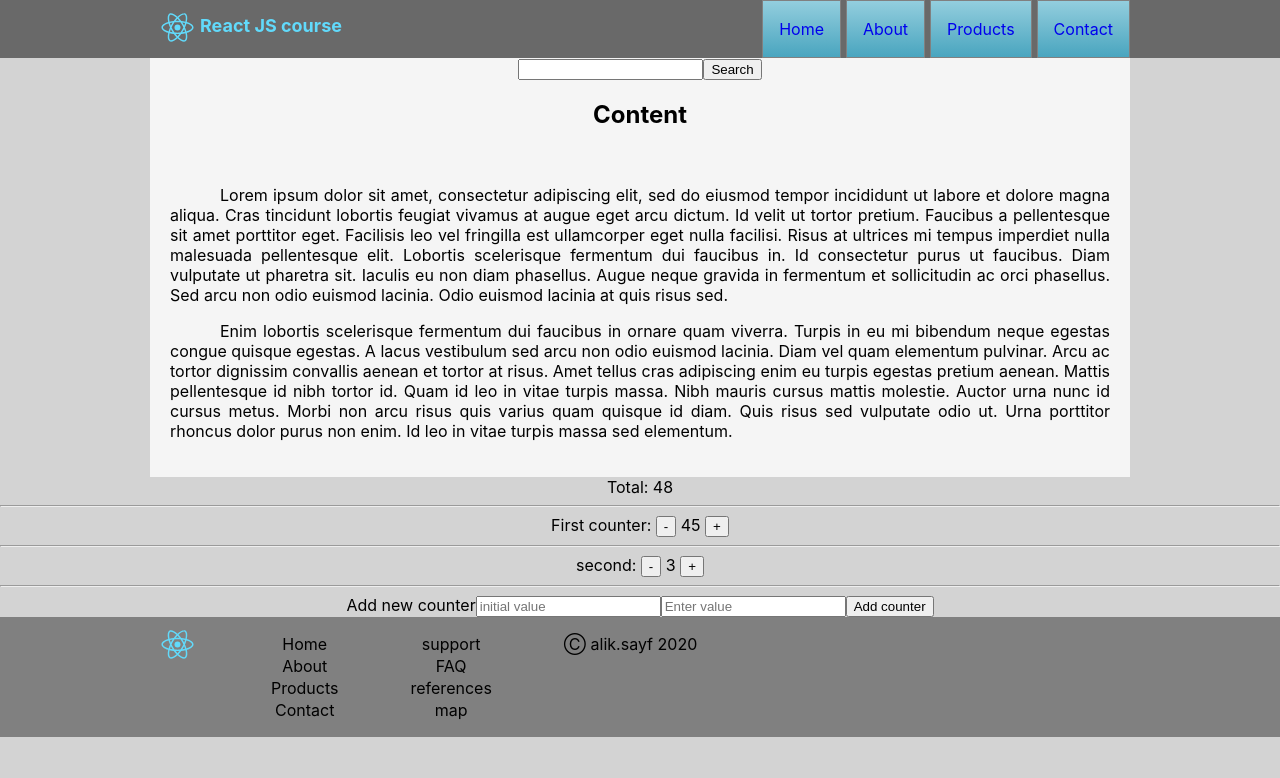
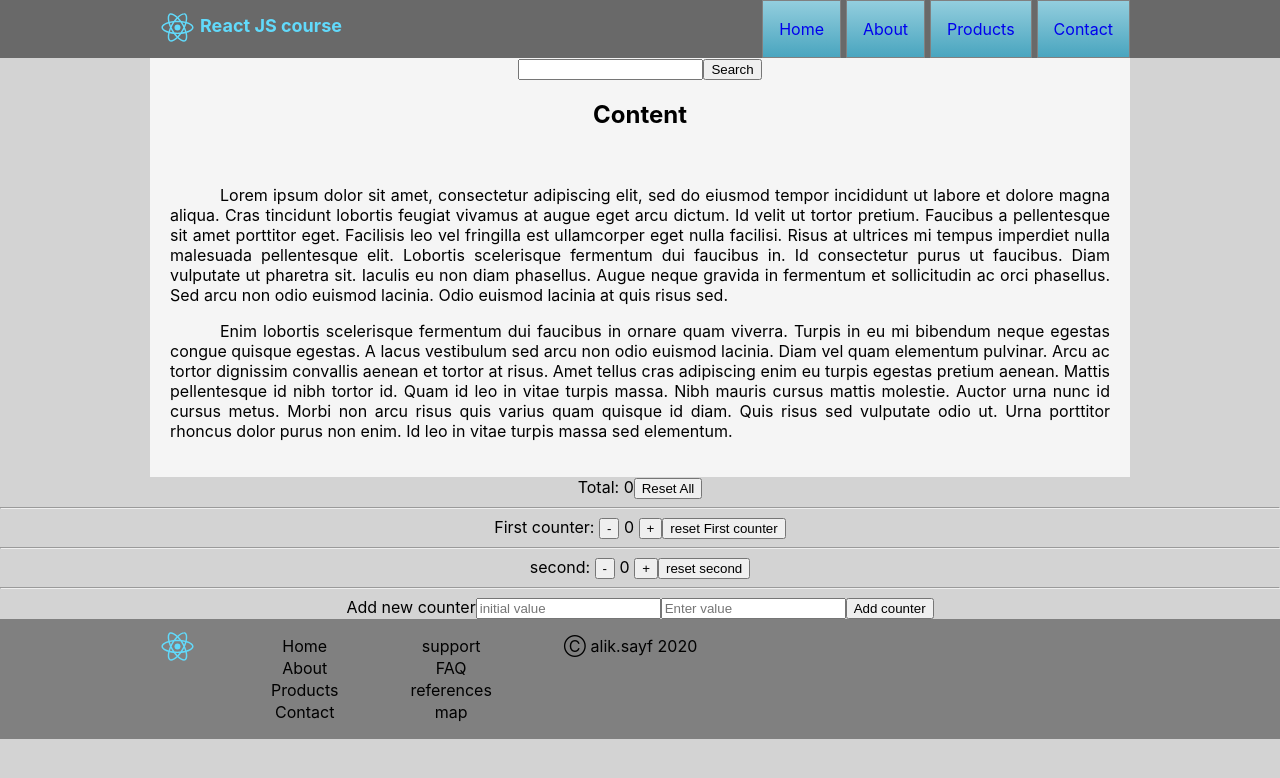
Before and after one commit to aliksayf/React-Project, a React (Create React App) app: page / in a window 1280 px wide. Shown: the top 778 px of the page. Built offline with nearby package versions, Linux system fonts and the light colour scheme.

Commit message:
'feature-resets'

```diff
--- a/src/App.js
+++ b/src/App.js
@@ -53,28 +53,48 @@ const copyRight = [{
 function App() {
 
     const counters = [
-        {name:'First counter', number: 45, id: 1},
-        {name: 'second', number: 3, id: 2}
+        {name:'First counter', number: 0, id: 1},
+        {name: 'second', number: 0, id: 2}
     ]
     let [counterList, setCounterList] = useState(counters)
 
     let [total, setTotal] = useState(counters[0].number + counters[1].number);
 
-    function buttonClick(val) {
+    function buttonClick(val, id, num) {
         if (val === '+') {
             setTotal(total + 1);
+            setCounterList(counterList[id - 1].number = num);
         }
         if (val === '-') {
             setTotal(total - 1);
         }
-        console.log(val)
+        //console.log(val)
     }
 
     function addNewCounter(nameArg, value) {
         let newC = [...counterList, {name: nameArg.name, number: value.number, id: counterList.length + 1}]
         setCounterList(counterList = newC);
         setTotal(counterList.map(el => el.number).reduce((a, b) => a + b));
+        //console.log(counterList);
+    }
+
+    function update(name, value, id) {
+        const idx = counterList.findIndex(el => el.id === id);
+        //const oldValue = counterList[idx];
+        const newValue = {name: name, number: value, id: id};
+        const newList = [ ...counterList.slice(0, idx),
+                            newValue,
+                            ...counterList.slice(idx + 1)]  ;
+        setCounterList(counterList = newList);
+        setTotal(counterList.map(el => el.number).reduce((a, b) => a + b));
+        //setCounterList(counterList[id - 1].number = value);
         console.log(counterList);
+    }
+
+    function totalReset () {
+        setCounterList(counters);
+        setTotal(counters[0].number + counters[1].number);
+        //console.log(counterList, total)
     }
 
     return (
@@ -82,8 +102,11 @@ function App() {
             <Header menuItem={item}/>
             <Content/>
             Total: {total}
+            <button onClick={totalReset}>Reset All</button>
             <hr/>
-            {counterList.map(el => <Counter key={el.id} num={el.number} name={el.name} bc={buttonClick}/>)}
+            {counterList.map(el => <Counter key={el.id} num={el.number} name={el.name} id={el.id}
+                                            bc={buttonClick}
+                                            update={update}/>)}
 
             <AddNew adnc={addNewCounter}/>
             <Footer menuItem={item} menuFooter={itemFooter} menuCopy={copyRight}/>
--- a/src/Counter.js
+++ b/src/Counter.js
@@ -5,20 +5,29 @@ function Counter(props) {
     const countChangeHandler = (sign) => {
         if (sign === '+') {
             setValue(value + 1);
-            props.bc('+')
+            props.bc('+', props.id, value + 1)
+            props.update(props.name, (props.num + 1), props.id);
+            console.log(value);
         }
+        console.log(value)
         if (sign === '-') {
             setValue(value - 1);
             props.bc('-')
         }
     }
 
+    const reset = () => {
+        props.update(props.name, 0,props.id)
+        setValue(value - value);
+    }
+
     return (
         <div className='counter'>
             {props.name}: {' '}
             <button onClick={() => countChangeHandler('-')}>-</button>
-            {' '}{value}{' '}
+            {' '}{props.num}{' '}
             <button onClick={() => countChangeHandler('+')}>+</button>
+            <button onClick={reset}>reset {props.name}</button>
             <hr/>
         </div>
     )
```
